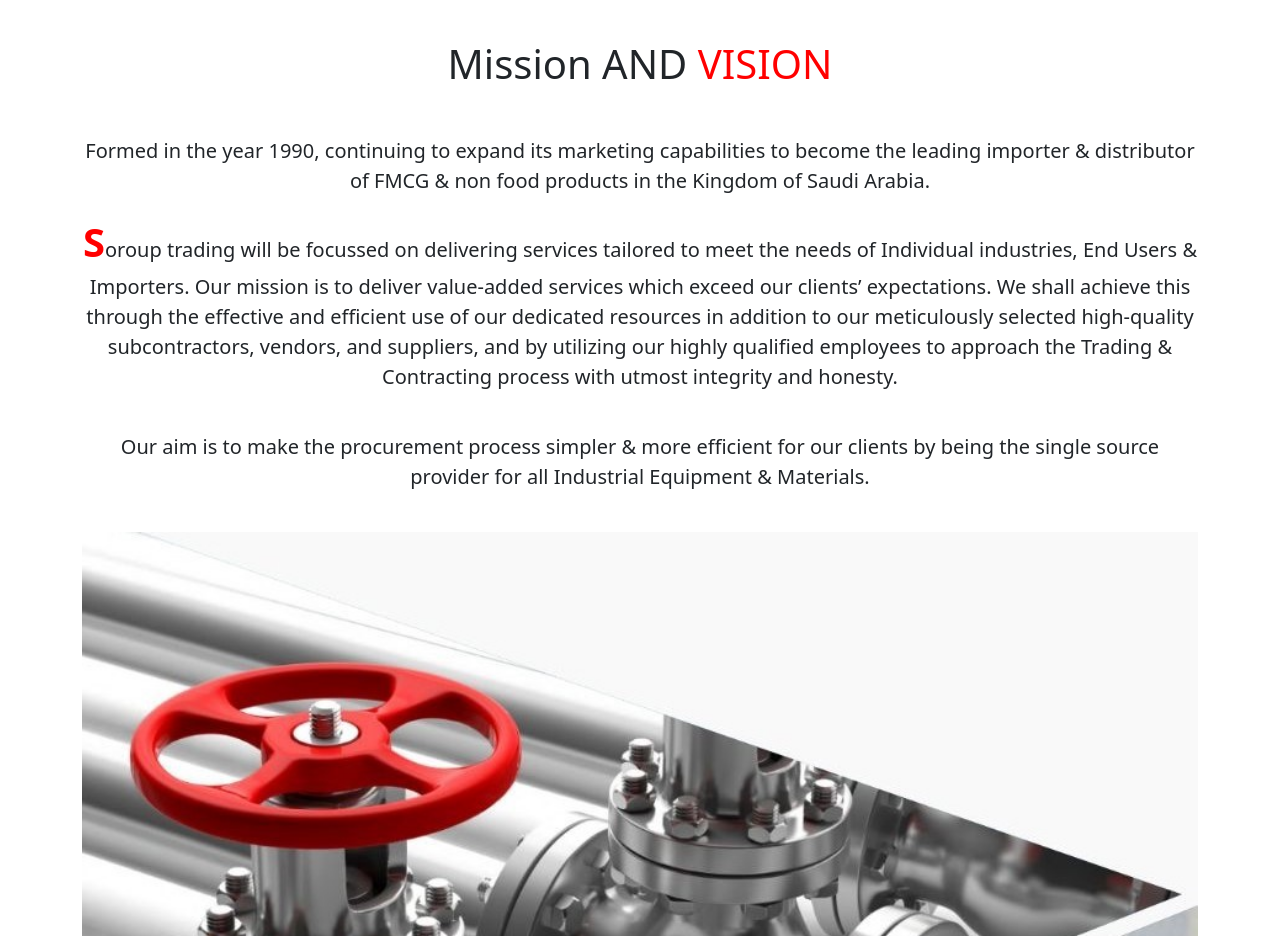
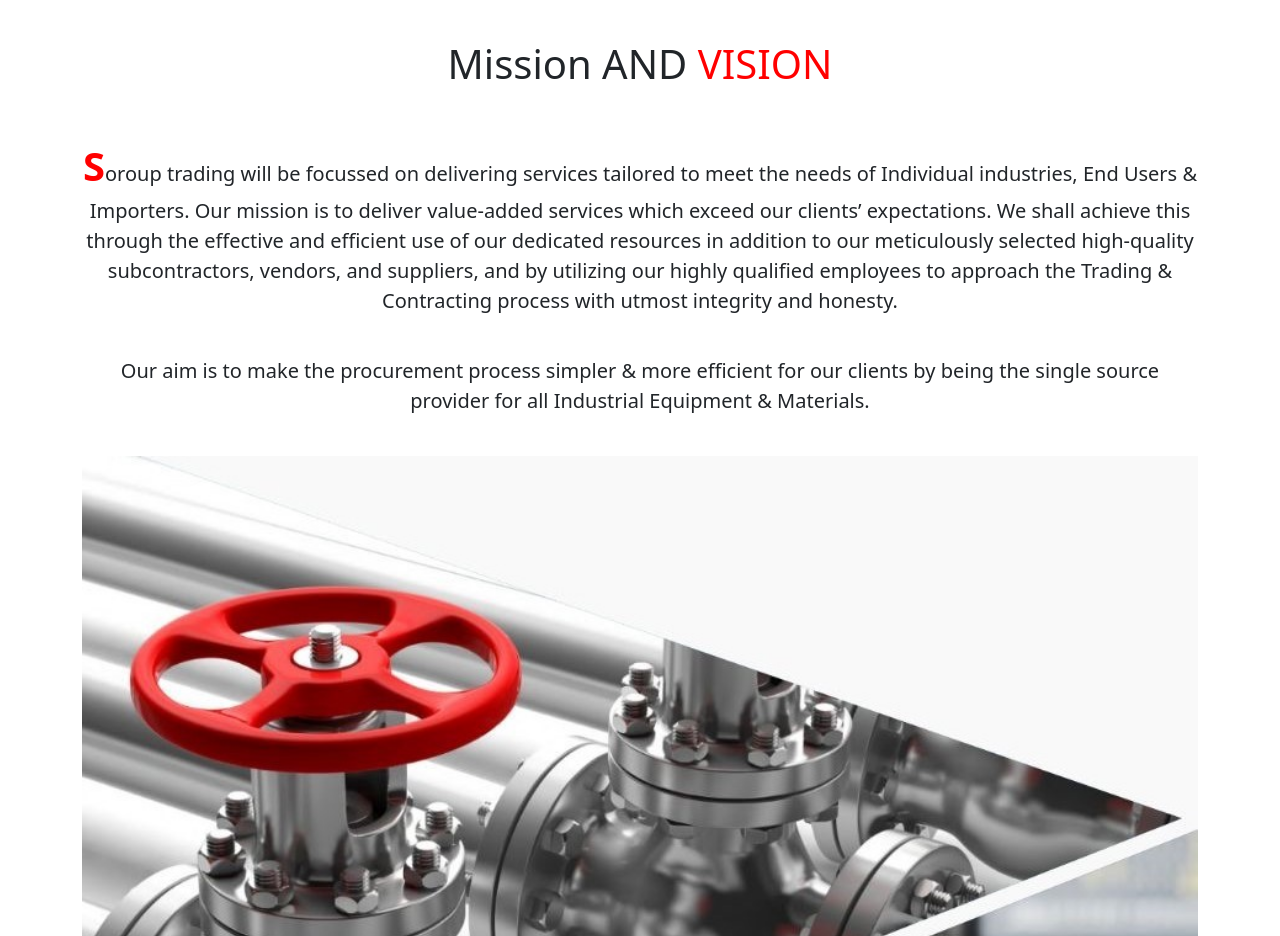
Before and after one commit to SoftGenics/Soroup, a React (Create React App) app: page / in a window 1280 px wide. Shown: the part 1080-2016 px from the top of the page. Built offline with nearby package versions, Linux system fonts and the light colour scheme.

Commit message:
Update Mission.js

```diff
--- a/src/Components/OurMission/Mission.js
+++ b/src/Components/OurMission/Mission.js
@@ -6,7 +6,6 @@ function Mission() {
     <div>
     <Container style={{marginTop:'5rem', textAlign:'center'}} className='msn-vsn-container'>
         <h1 className='mb-5'>Mission AND <span style={{color:'red'}}>VISION</span></h1>
-        <p>Formed in the year 1990, continuing to expand its marketing capabilities to become the leading importer & distributor of FMCG & non food products in the Kingdom of Saudi Arabia.</p>
         <p><span style={{fontSize:'40px', fontWeight:'700', color:'red'}}>S</span>oroup trading will be focussed on delivering services tailored to
             meet the needs of Individual industries, End Users & Importers.
             Our mission is to deliver value-added services which exceed our
```
